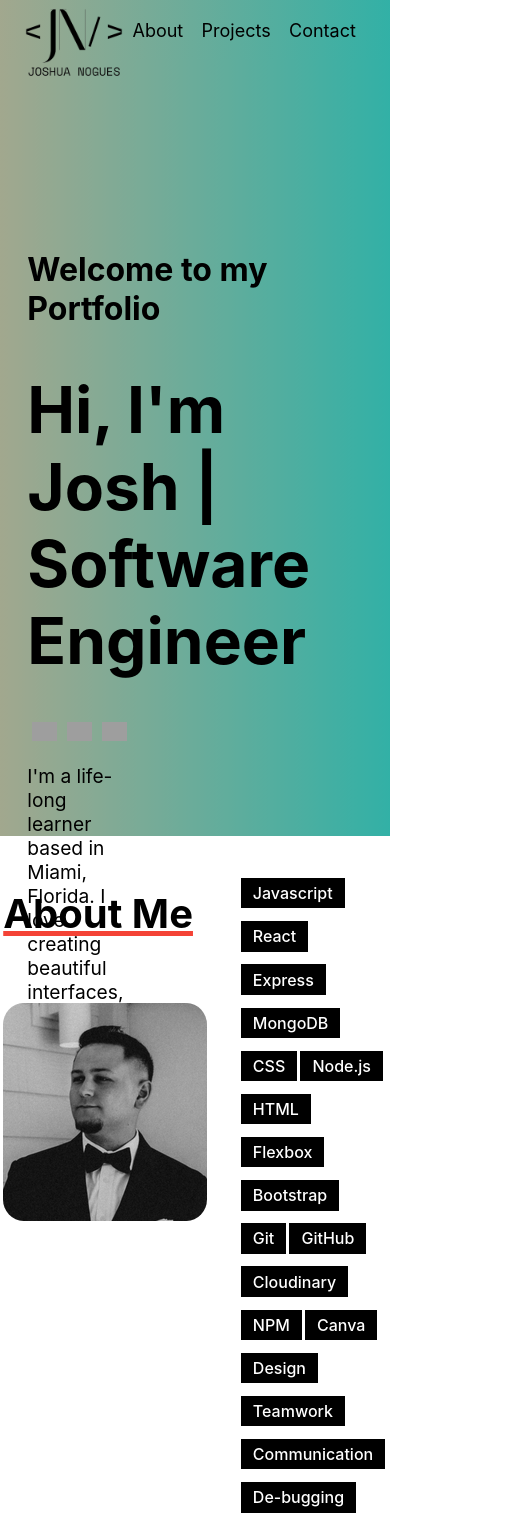
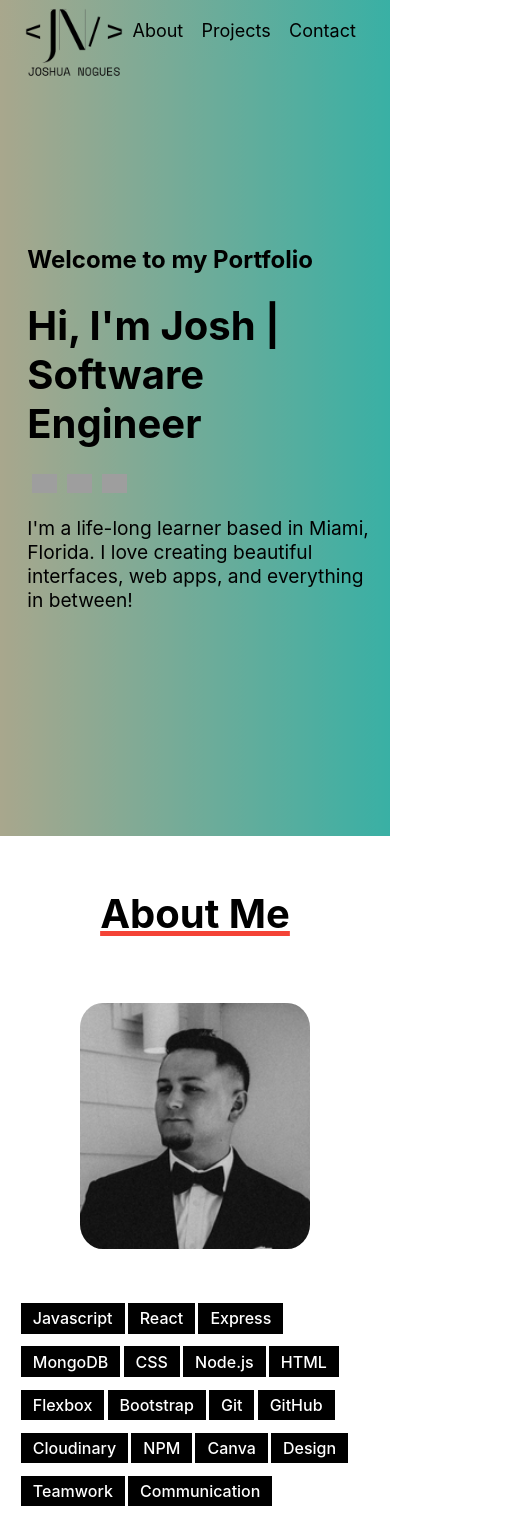
Before and after one commit to JoshuaNogues/Portfolio, a React (Create React App) app: page / in a window 390 px wide. Shown: the top 1517 px of the page, 517 px wide, since content can reach past the window. Built offline with nearby package versions, Linux system fonts and the light colour scheme; grey boxes are pictures that could not be loaded.

Commit message:
some mobile responsiveness

```diff
--- a/src/index.css
+++ b/src/index.css
@@ -282,3 +282,53 @@ button {
   flex-direction: row;
   height: 25px;
 }
+
+@media only screen and (max-width: 767px) {
+  h1 {
+    font-size: 1.5rem;
+  }
+  .hiImJosh {
+    font-size: 2.5rem;
+  }
+  .hero-p {
+    width: 350px;
+  }
+  .about-container{
+    display: flex;
+    flex-direction: column;
+    align-items: center;
+  }
+  .about-and-image {
+    width: 350px;
+    display: flex;
+    flex-direction: column;
+    align-items: center;
+  }
+  .me {
+    width: 230px;
+    margin-right: 0px;
+  }
+  .featured-container {
+    width: 350px;
+    display: flex;
+    flex-direction: column;
+  }
+  .information {
+    width: 93%;
+  }
+  .information > p{
+    width: 93%;
+  }
+  .project-skills {
+    width: 93%;
+  }
+  .ironsocial {
+    display: flex;
+    flex-direction: column;
+    width: 375px;
+  }
+  .screenshots {
+    width: 350px;
+    margin-top: 50px;
+  }
+}
```
